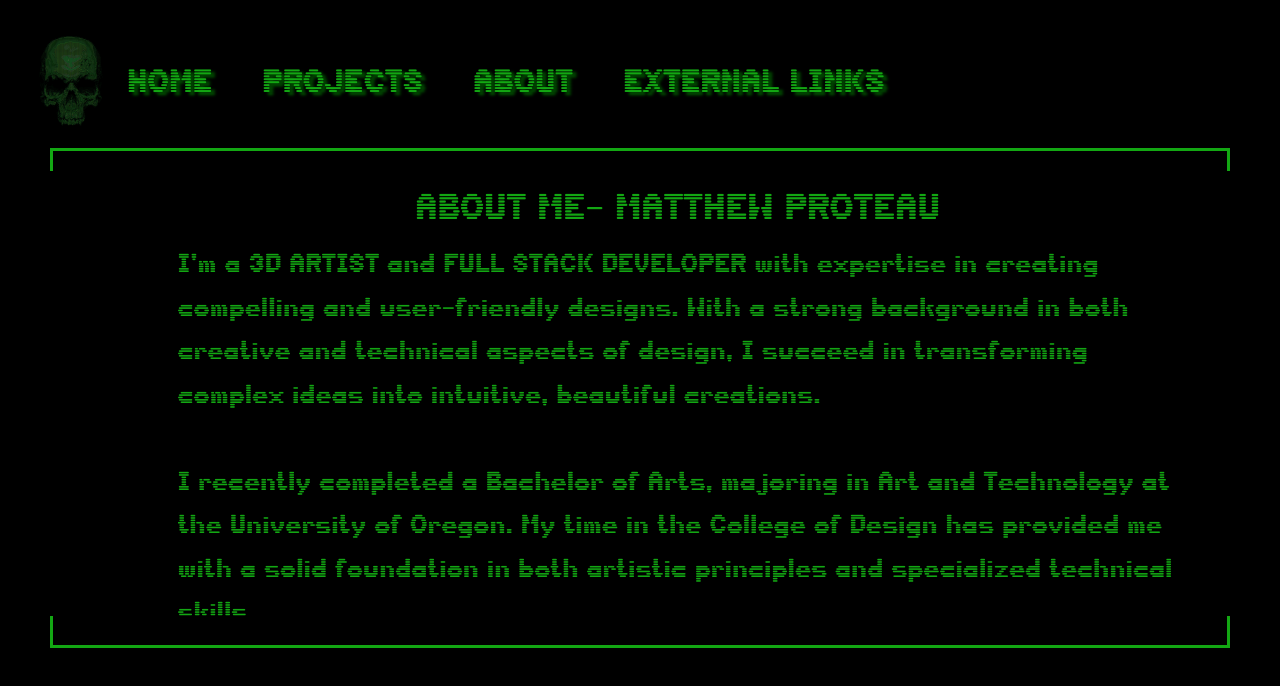
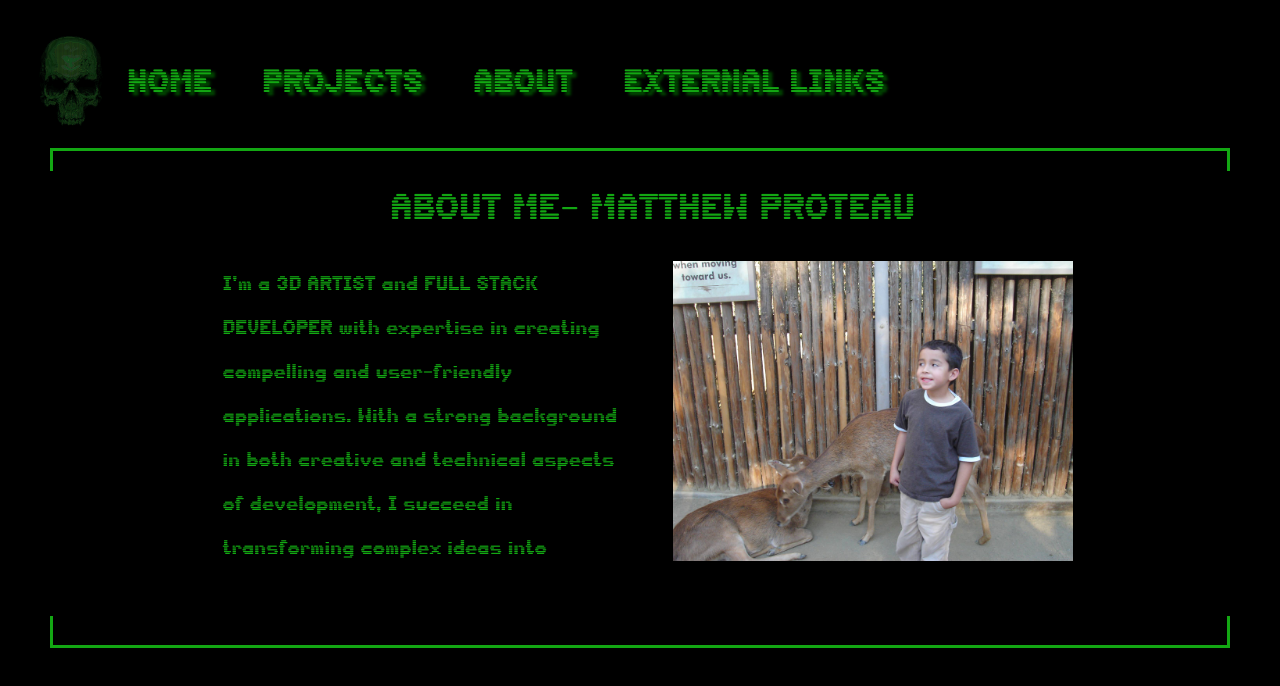
Before and after one commit to Mattprotz/Terminal, a React (Create React App) app: page /about in a window 1280 px wide. Shown: the top 686 px of the page. Built offline with nearby package versions, Linux system fonts and the light colour scheme; a web font is replaced by a local one.

Commit message:
update About page

```diff
--- a/src/App.css
+++ b/src/App.css
@@ -226,7 +226,8 @@ body{
   flex-direction: column;
   justify-content: center;
   align-items: center;
-
+  overflow-y: auto;
+  margin-right: 50px;
 }
 
 .about-title{
@@ -235,13 +236,29 @@ body{
 }
 
 .about-content{
-  font-size: 29px;
-  width: 1000px;
-  display: flex;
-  overflow-y: auto;
-  scroll-snap-type: y mandatory;
-  height: 375px;
+  display: grid;
+  grid-template-columns: 1fr 1fr;
+  grid-template-rows: 1fr 1fr;
+  color: rgb(19, 167, 19);
+  height: 40vh;
+  width: 900px;
 }
+
+.about-box {
+  padding: 20px;
+  font-size: 22px;
+  line-height: 2;
+  max-height: calc(50vh - 40px);
+}
+
+.about-box p {
+  margin: 0;
+}
+
+.about-pic{
+  max-width: 500px;
+}
+
 
 .bold{
   font-size: 25px;
--- a/src/pages/About.js
+++ b/src/pages/About.js
@@ -5,21 +5,42 @@ export default function About() {
     <div className="about-container">
       <div className="about-title">ABOUT ME- MATTHEW PROTEAU</div>
       <div className="about-content">
+        <div className="about-box">
+          <p>
             I'm a 3D ARTIST and FULL STACK DEVELOPER with expertise in creating compelling
-        and user-friendly designs. With a strong background in both creative and technical
-        aspects of design, I succeed in transforming complex ideas into intuitive, beautiful creations. <br/>
-        <br/>
+            and user-friendly applications. With a strong background in both creative and technical
+            aspects of development, I succeed in transforming complex ideas into intuitive, beautiful creations.
+          </p>
+        </div>
+        <div className="about-box">
+          <img style={{maxWidth: '400px'}} src={`${process.env.PUBLIC_URL}/yung.jpg`}/>
+        </div>
+        <div className="about-box">
+        <img style={{maxWidth: '300px'}} src={`${process.env.PUBLIC_URL}/dog.jpg`}/>
+        </div>
+        <div className="about-box">
+          <p>
+            Besides my passion for technology and design, I love listening to my favorite music, playing video games like Fallout and Skyrim, and spending time in nature with my harlequinn Great Dane named Apple!
+          </p>
+        </div>
+        <div className="about-box">
+          <p>
             I recently completed a Bachelor of Arts, majoring in Art and Technology at the University of Oregon.
             My time in the College of Design has provided me with a solid foundation in both artistic principles and specialized technical skills.
-        <br/>
-        <br/>
+          </p>
+
+        </div>
+        <div className="about-box">
+        <p>
             Along with my degree, I have also completed an intensive eight-month full stack developer bootcamp at Career Foundry, which has equipped me with
             valuable coding skills and a deeper understanding for web and software development.
-        <br/>
-        <br/>
-        ABOUT ME <br/>
-        <br/>
-        Besides my passion for technology and design, I love to play games, watch movies and anime, as well as spend time in nature with my one year old 120 pound Great Dane Apple!
+          </p>
+        </div>
+        <div className="about-box">
+        <p>
+          My main professional goal is to become a web developer with a specialization in 3D design. After graduating, I started working in the crypto industry. However like many others in this field, I was laid off. I fortunately found a new avenue that my skills could be directly applicable, web development!
+        </p>
+        </div>
       </div>
     </div>
   );
```
Also changed, not shown: public/dog.jpg (added), public/yung.jpg (added). Lines whose indentation alone changed are shown as unchanged.
